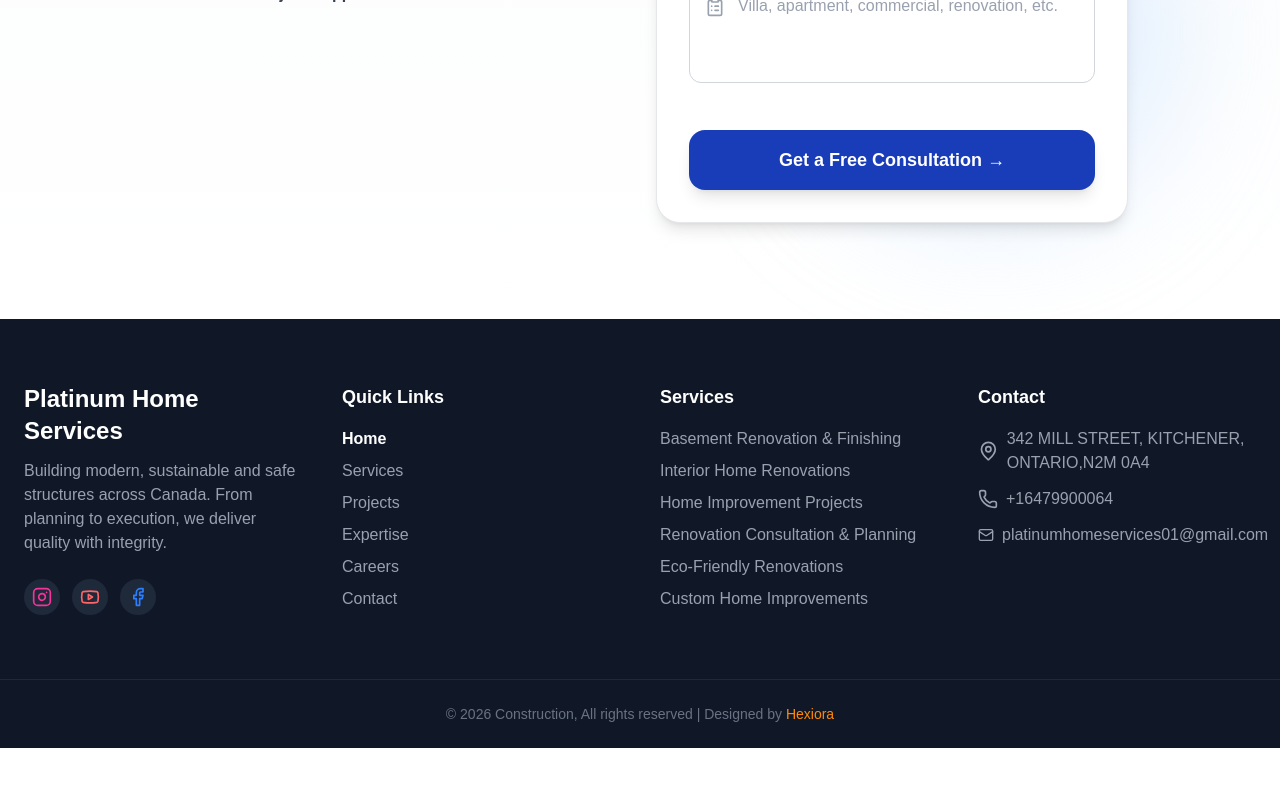
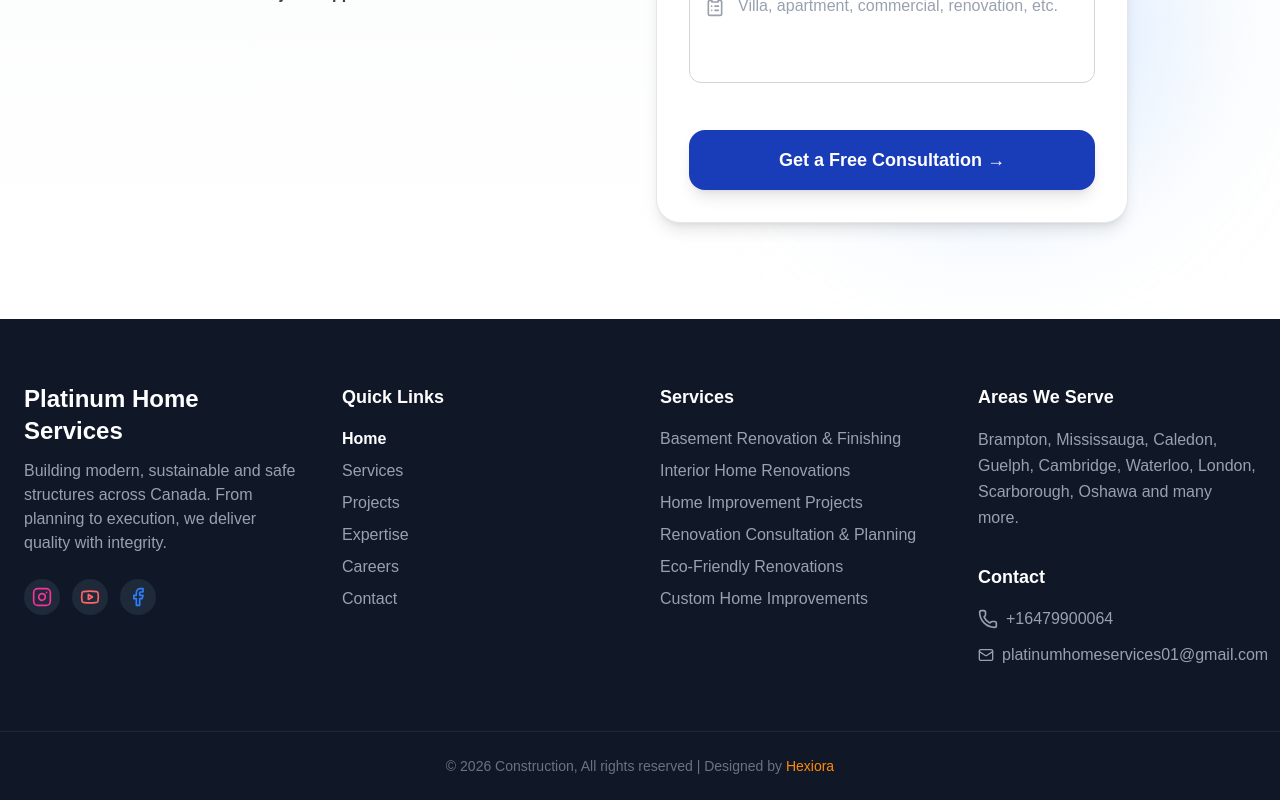
Before and after one commit to Mp8650/platinum-home-construction, a Next.js app: page / in a window 1280 px wide. Shown: the part 4291-5091 px from the top of the page. Before the commit the page ends 5039 px from the top, so only its background shows below. Built offline with nearby package versions, Linux system fonts and the light colour scheme.

Commit message:
Update footer section: rename "Contact" to "Areas We Serve" and add service locations

```diff
--- a/src/components/layout/Footer.tsx
+++ b/src/components/layout/Footer.tsx
@@ -4,9 +4,7 @@
 import {
   Mail,
   Phone,
-  MapPin,
   Instagram,
-  Linkedin,
   Youtube,
   Facebook,
 } from "lucide-react";
@@ -157,22 +155,31 @@
               </ul>
             </div>
 
-          {/* Contact & Newsletter */}
+          {/* Areas We Serve + Contact */}
           <div>
-            <h3 className="text-lg font-semibold text-white mb-4">Contact</h3>
+            <h3 className="text-lg font-semibold text-white mb-4">
+              Areas We Serve
+            </h3>
+
+            <p className="text-gray-400 leading-relaxed break-words">
+              Brampton, Mississauga, Caledon, Guelph, Cambridge, Waterloo,
+              London, Scarborough, Oshawa and many more.
+            </p>
+
+            <h3 className="text-lg font-semibold text-white mt-8 mb-4">
+              Contact
+            </h3>
 
             <div className="space-y-3 text-gray-400">
-              <div className="flex items-center gap-2">
-                <MapPin className="w-8 h-8" />
-                <span>342 MILL STREET, KITCHENER, ONTARIO,N2M 0A4</span>
-              </div>
               <div className="flex items-center gap-2">
                 <Phone className="w-5 h-5" />
                 <span>+16479900064</span>
               </div>
-              <div className="flex items-center gap-2">
-               <Mail className="w-4 h-4 flex-shrink-0 " />
-                <span>platinumhomeservices01@gmail.com</span>
+              <div className="flex items-start gap-2">
+                <Mail className="w-4 h-4 flex-shrink-0 mt-1" />
+                <span className="break-all sm:break-normal">
+                  platinumhomeservices01@gmail.com
+                </span>
               </div>
             </div>
 
```
